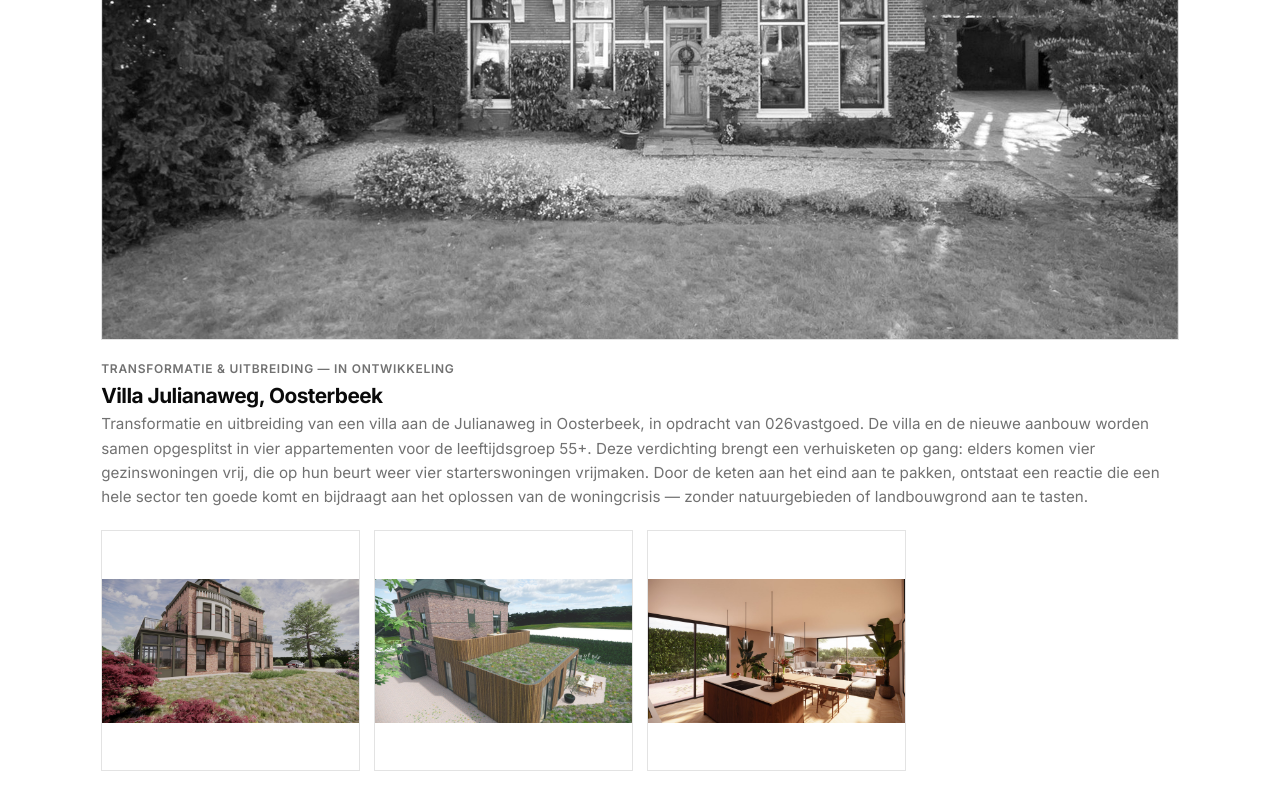
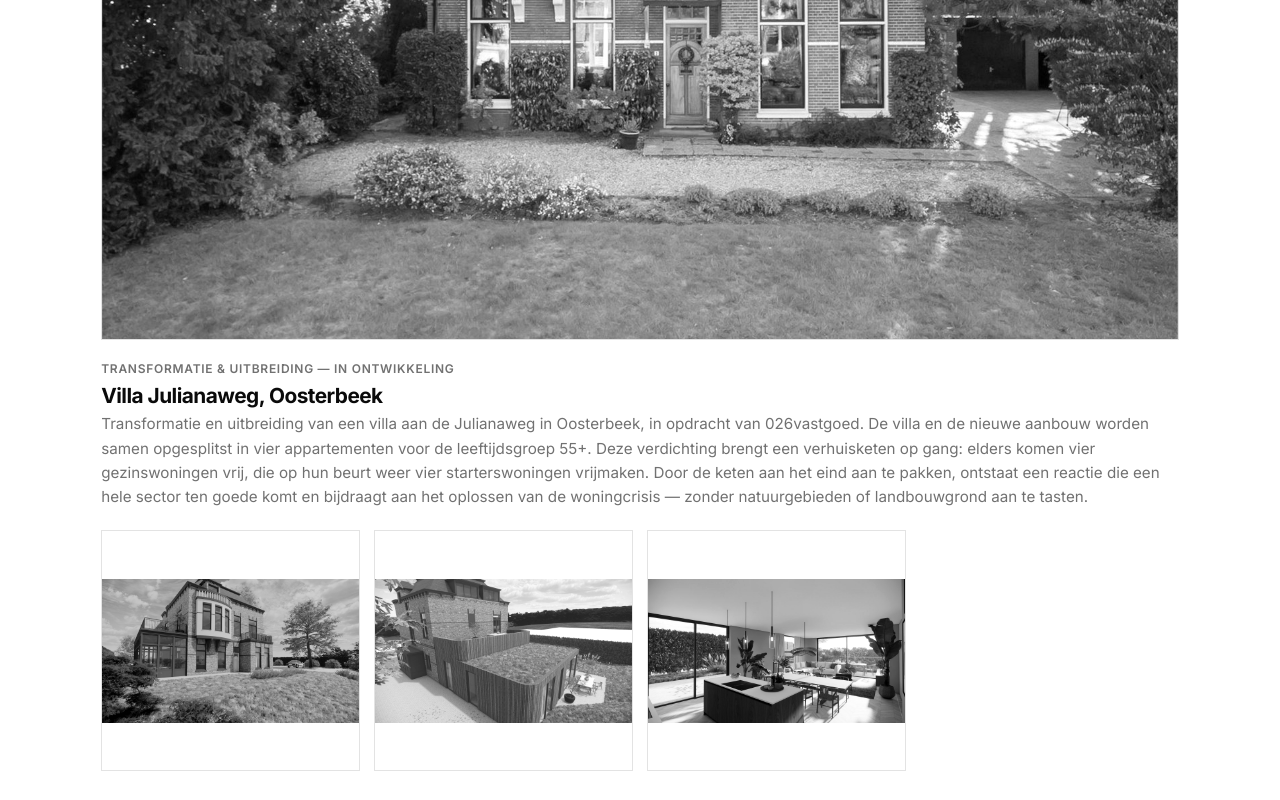
Before and after one commit to PMADamsterdam/pmad-website, a plain HTML site: page projecten.html in a window 1280 px wide. Shown: the part 3173-3973 px from the top of the page. Drawn offline with Linux system fonts and the light colour scheme.

Commit message:
Add files via upload

```diff
--- a/css/style.css
+++ b/css/style.css
@@ -482,6 +482,7 @@ section { padding: clamp(3.5rem, 8vw, 6rem) 0; }
   aspect-ratio: 4 / 3;
   display: block;
   background: #fff;
+  filter: grayscale(1) contrast(1.04);
 }
 
 .drawing-thumb span {
```
